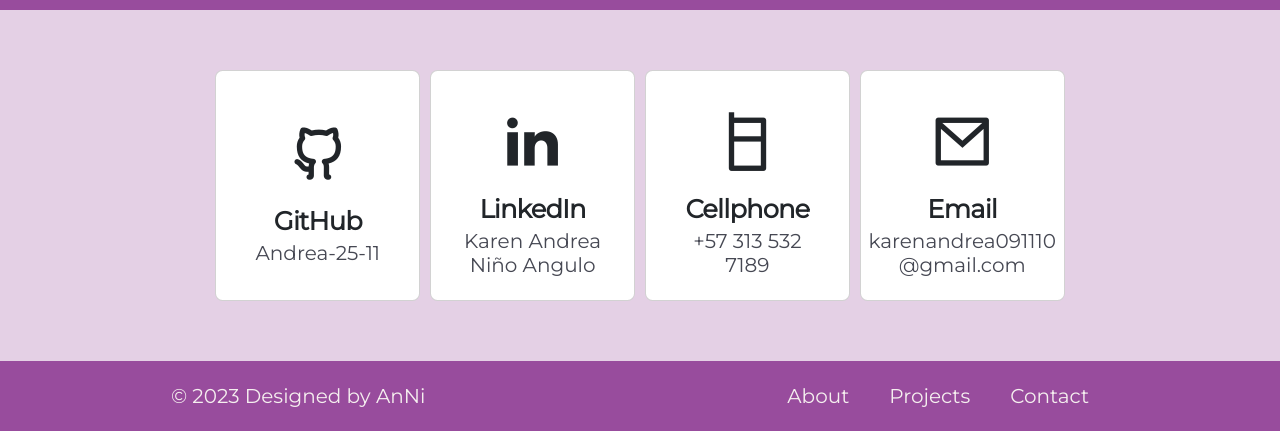
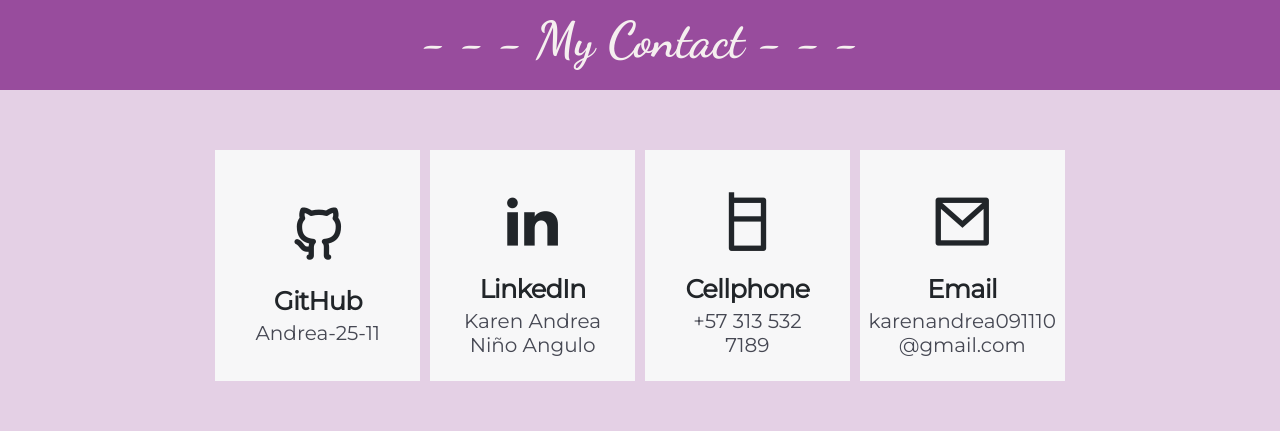
Before and after one commit to Andrea-25-11/AnNi_Portfolio, a React (Create React App) app: page / in a window 1280 px wide. Shown: the part 3519-3950 px from the top of the page. Built offline with nearby package versions, Linux system fonts and the light colour scheme; a web font is replaced by a local one.

Commit message:
Style cards

```diff
--- a/src/Components/Contact/Contact.css
+++ b/src/Components/Contact/Contact.css
@@ -31,7 +31,7 @@
 }
 
 /* ANIMACION CEL  */
-.card {
+.cardContact {
         --bg: #f7f7f8;
         --hover-bg: #ffe5fe;
         --hover-text: #8f1775;
@@ -49,7 +49,7 @@
         align-items: center;
       }
 
-      .card__body {
+      .cardContact__body {
         color: #464853;
         line-height: 1.2rem;
         margin: 0 10px;
@@ -57,12 +57,12 @@
 
       }
 
-      .card > strong {
+      .cardContact > strong {
         font-size: 2vw;
         letter-spacing: -.035rem;
       }
 
-      .card span {
+      .cardContact span {
         position: absolute;
         inset: 0;
         width: 100%;
@@ -77,24 +77,25 @@
         transition: all .3s cubic-bezier(.6,.4,0,1);
       }
 
-      .card:hover span {
+      .cardContact:hover span {
         top: 0;
         font-size: 1.2rem;
       }
 
-      .card:hover {
+      .cardContact:hover {
         background: var(--hover-bg);
       }
 
-      .card:hover>div,.card:hover>strong {
+      .cardContact:hover>div,.cardContact:hover>strong {
         opacity: 0;
       }
 
       @media (min-width:482px) {
-        .card {
+        .cardContact {
 
           width: 16vw;
-          min-height: 18vw;
+          height: 18vw;
+
 
         }
 
--- a/src/Components/Contact/Contact.jsx
+++ b/src/Components/Contact/Contact.jsx
@@ -17,12 +17,12 @@ function Contact() {
         </div> */}
 
         <div className="contactMain">
-          <div class="card">
+          <div class="cardContact">
             <div class="icon">
               <i class="ri-github-line"></i>
             </div>
             <strong> GitHub</strong>
-            <div class="card__body">Andrea-25-11</div>
+            <div class="cardContact__body">Andrea-25-11</div>
             <span>
               <a href="https://github.com/Andrea-25-11" target="_blank">
                 Follow me
@@ -30,12 +30,12 @@ function Contact() {
             </span>
           </div>
 
-          <div class="card">
+          <div class="cardContact">
             <div class="icon">
               <i class="ri-linkedin-fill"></i>
             </div>
             <strong>LinkedIn</strong>
-            <div class="card__body">Karen Andrea Niño Angulo</div>
+            <div class="cardContact__body">Karen Andrea Niño Angulo</div>
             <span>
               <a
                 href="https://www.linkedin.com/in/karen-andrea-ni%C3%B1o-angulo-262152201/"
@@ -46,21 +46,21 @@ function Contact() {
             </span>
           </div>
 
-          <div class="card">
+          <div class="cardContact">
             <div class="icon">
               <i class="ri-cellphone-line"></i>
             </div>
             <strong>Cellphone</strong>
-            <div class="card__body">+57 313 532 7189</div>
+            <div class="cardContact__body">+57 313 532 7189</div>
             <span>Call me</span>
           </div>
 
-          <div class="card">
+          <div class="cardContact">
             <div class="icon">
               <i class="ri-mail-line"></i>
             </div>
             <strong>Email</strong>
-            <div class="card__body">karenandrea091110<br/>@gmail.com</div>
+            <div class="cardContact__body">karenandrea091110<br/>@gmail.com</div>
             <span>Text me</span>
           </div>
         </div>
--- a/src/Components/Header/Header.jsx
+++ b/src/Components/Header/Header.jsx
@@ -38,7 +38,7 @@ function Header(props) {
                 </NavLink>
               </NavItem>
               <NavItem className='NavItem'>
-                <NavLink className='itemNav' href="#aboutMeSection">
+                <NavLink className='itemNav' href="#contactSection">
                   Contact
                 </NavLink>
               </NavItem>
--- a/src/Components/Home/Home.css
+++ b/src/Components/Home/Home.css
@@ -138,6 +138,7 @@
         grid-row-gap: 20vw;
         background-color: #E4D0E5;
         justify-items: center;
+        margin-bottom: 70px;
 
 }
 
@@ -204,6 +205,7 @@
         grid-template-columns: 1fr;
         grid-column-gap: 0vw;
         grid-row-gap: 8vw;
+        margin-bottom: 30px;
     }
 }
 /* ESTILO TABLET */
@@ -247,18 +249,20 @@
         grid-template-rows: 1fr 1fr;
         grid-column-gap: 0vw;
         grid-row-gap: 8vw;
+        margin-bottom: 70px;
     }
 }
 /* ESTILO DESKTOP */
 @media (min-width:1200px) {
 
-    /* --CONTAINERD CARDS PROYECTOS CELULAR*/
+    /* --CONTAINERD CARDS PROYECTOS DESKTOP*/
     .containerCards{
         display: grid;
         grid-template-columns: repeat(3,1fr);
         grid-template-rows: 1fr 1fr;
         grid-column-gap: 0vw;
         grid-row-gap: 3vw;
+        margin-bottom: 80px;
     }
 }
 
```
Also changed, not shown: src/Components/Home/Home.jsx (line endings or trailing spaces).
